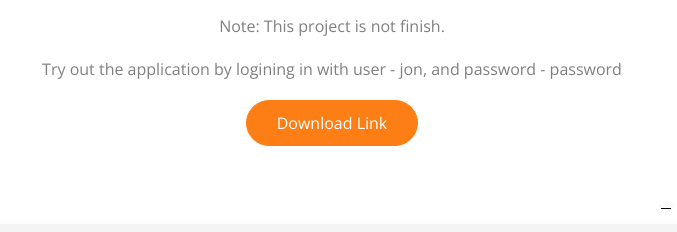
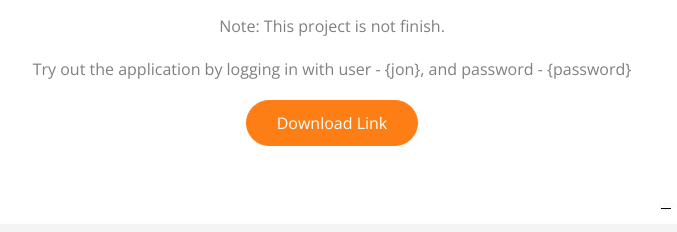
Before and after one commit to jontran1/DSS-landing-page, a plain HTML site: page index.html in a window 1280 px wide. Shown: the part 318-550 px from the top of the page, 308-985 px from the left. Drawn offline with nearby package versions, Linux system fonts and the light colour scheme; files whose address does not match are found by name.

Commit message:
Update index.html

```diff
--- a/index.html
+++ b/index.html
@@ -80,7 +80,7 @@
               </h1>
               <p>Create, Edit, Share, and Version Control Documents.</p>
               <p>Note: This project is not finish.</p>
-              <p>Try out the application by logining in with user - jon, and password - password</p>
+              <p>Try out the application by logging in with user - {jon}, and password - {password}</p>
               <a href="https://srv-file7.gofile.io/downloadStore/srv-store2/lkqYhf/DSS.jar"
                 class="btn btn-primary">Download Link</a>
             </div>
```
